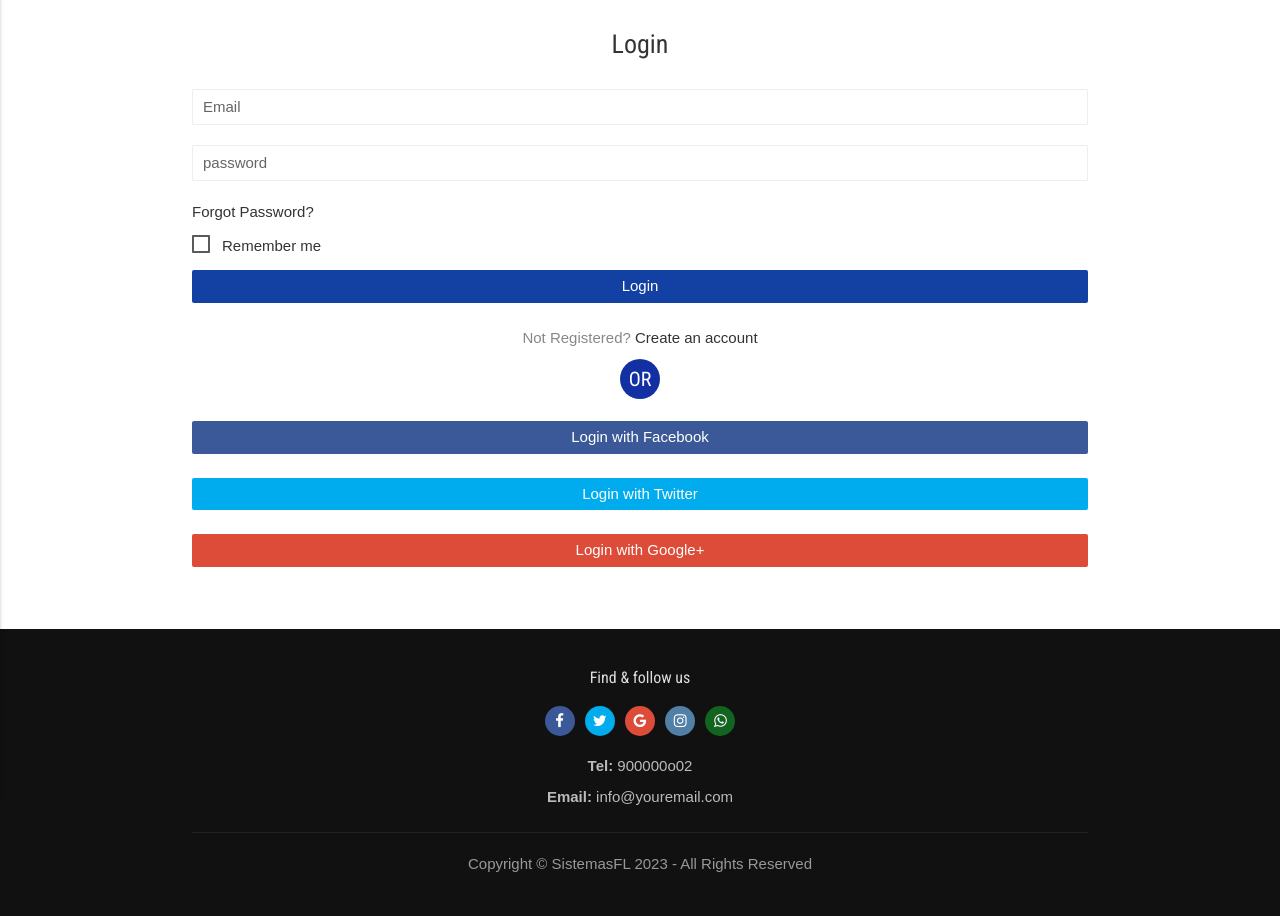
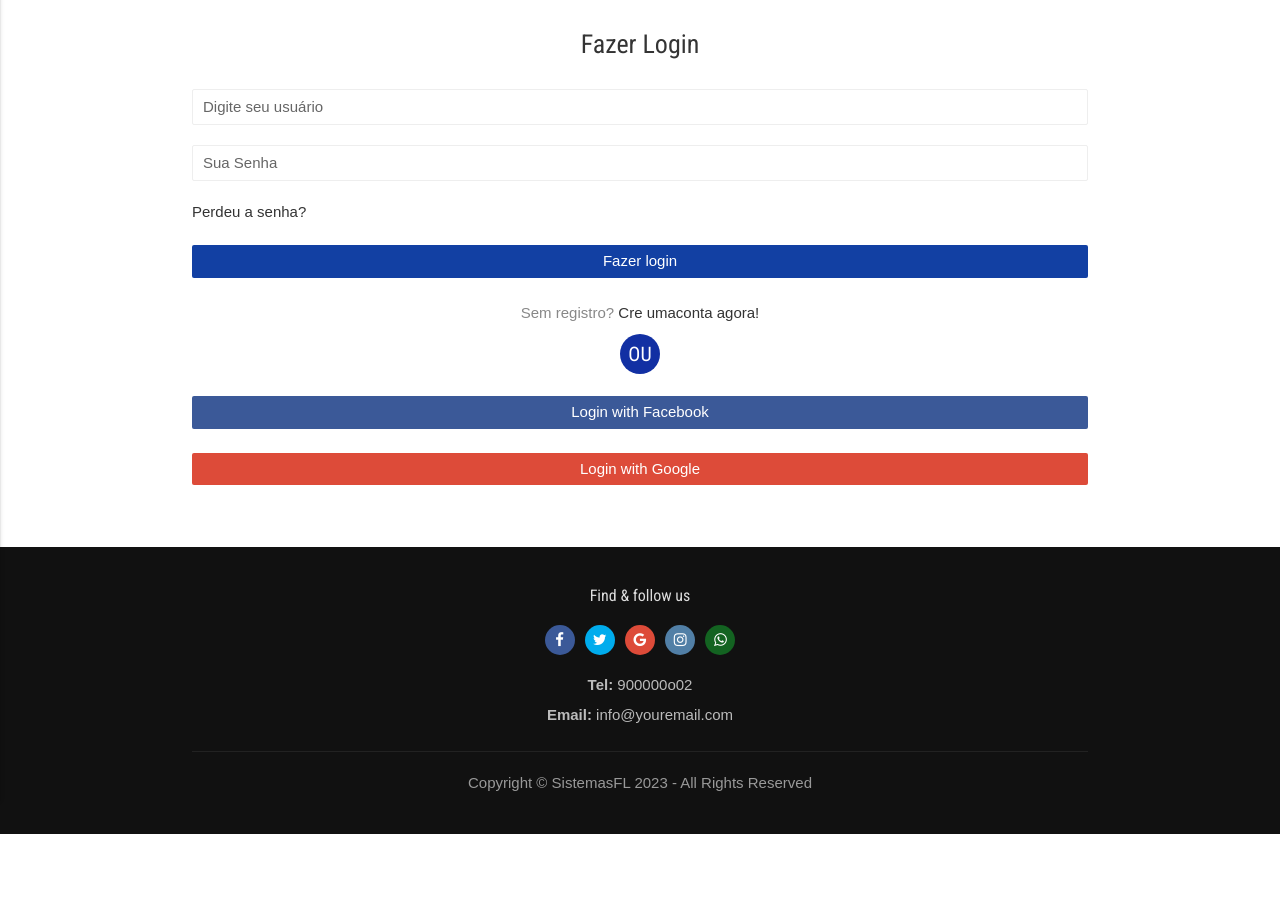
Before and after one commit to Sistemas-fabianno-Limma/amador2share, a PHP site: page /amador2share/index.php?page=login in a window 1280 px wide. Shown: the part 60-976 px from the top of the page. After the commit the page ends 894 px from the top, so only its background shows below. Run offline with PHP 8.4, Linux system fonts and the light colour scheme; some web fonts are replaced.

Commit message:
novas atauliazações

```diff
--- /dev/null
+++ b/functions/functions.php
@@ -0,0 +1,9 @@
+<?php
+function inputCheck($data) {
+    $data = trim($data);
+    $data = stripslashes($data);
+    $data = htmlspecialchars($data);
+    return $data;
+  }
+
+?>
--- a/includes_path/menu-left.php
+++ b/includes_path/menu-left.php
@@ -1,15 +1,15 @@
 <ul id="slide-out-left" class="side-nav collapsible" data-collapsible="accordion">
-        <li><a href="?page=home"><i class="fa fa-home"></i>Home</a></li>
+        <li><a href="<?php echo htmlspecialchars("?page=home");?>"><i class="fa fa-home"></i>Home</a></li>
         <?php
         if(isset($_SESSION['session_player'])){
         ?>
-        <li><a href="?page=meuclube"><i class="fa fa-star"></i>Seu Clube</a></li>
-        <li><a href="?page=player"><i class="fa fa-user"></i>Seu perfil</a></li>
+        <li><a href="<?php echo htmlspecialchars("?page=meuClube");?>"><i class="fa fa-star"></i>Seu Clube</a></li>
+        <li><a href="<?php echo htmlspecialchars("?page=player");?>"><i class="fa fa-user"></i>Seu perfil</a></li>
         <?php }else{ ?>
-        <li><a href="?page=login"><i class="fa fa-sign-in"></i>Login</a></li>
-        <li><a href="?page=registro"><i class="fa fa-user-plus"></i>Register</a></li>
+        <li><a href="<?php echo htmlspecialchars("?page=login");?>"><i class="fa fa-sign-in"></i>Login</a></li>
+        <li><a href="<?php echo htmlspecialchars("?page=registro");?>"><i class="fa fa-user-plus"></i>Register</a></li>
         <?php } ?>
-        <li><a href="?page=clubes"><i class="fa fa-star"></i>Clubes</a></li>
-        <li><a href="?page=players"><i class="fa fa-users"></i>Jogadores</a></li>
-        <li><a href="?page=contato"><i class="fa fa-envelope"></i>Contato</a></li>
+        <li><a href="<?php echo htmlspecialchars("?page=clubes");?>"><i class="fa fa-star"></i>Clubes</a></li>
+        <li><a href="<?php echo htmlspecialchars("?page=players");?>"><i class="fa fa-users"></i>Jogadores</a></li>
+        <li><a href="<?php echo htmlspecialchars("?page=contato");?>"><i class="fa fa-envelope"></i>Contato</a></li>
     </ul>
--- a/includes_path/menu.php
+++ b/includes_path/menu.php
@@ -1,2 +1,2 @@
-<div class="site-title"><a href="?page=home" class="logo"><h1>Amador2share</h1></a></div>
-<div class="panel-control-right"><a href="?page=news"><i class="fa fa-newspaper-o"></i></a></div>
+<div class="site-title"><a href="<?php echo htmlspecialchars("?page=home");?>" class="logo"><h1>Amador2share</h1></a></div>
+<div class="panel-control-right"><a href="<?php echo htmlspecialchars("?page=news");?>"><i class="fa fa-newspaper-o"></i></a></div>
--- a/index.php
+++ b/index.php
@@ -1,6 +1,8 @@
 <?php
 session_start();
-$page = $_GET['page'];
+require_once('setting/config.php');
+require_once('functions/functions.php');
+$page = inputCheck($_GET['page']);
 require_once('includes_path/header.php');
 switch($page){
 /////////////////////////
--- a/pages_public/login.php
+++ b/pages_public/login.php
@@ -2,24 +2,19 @@
 <div class="login app-pages app-section">
 		<div class="container">
 			<div class="pages-title">
-				<h3>Login</h3>
+				<h3>Fazer Login</h3>
 			</div>
-			<form action="#">
-				<input type="email" placeholder="Email">
-				<input type="password" placeholder="password">
-				<div><a href="#" class="forgot">Forgot Password?</a></div>
-				<div class="chebox">
-					<input type="checkbox" id="checkbox" />
-  					<label for="checkbox">Remember me</label>
-				</div>
-				<button class="button">Login</button>
-				<div class="create-account">Not Registered? <a href="#">Create an account</a></div>
+			<form action="<?php echo htmlspecialchars("?page=checkingData&tipo=login");?>">
+				<input type="text" name="usuario" placeholder="Digite seu usuário">
+				<input type="password" name="senha" placeholder="Sua Senha">
+				<div><a href="#" class="forgot">Perdeu a senha?</a></div>
+				<button class="button">Fazer login</button>
+				<div class="create-account">Sem registro? <a href="<?php echo htmlspecialchars("?page=registro");?>">Cre umaconta agora!</a></div>
 			</form>
 			<div class="or">
-				<h5>OR</h5>
+				<h5>OU</h5>
 				<button class="button facebook">Login with Facebook</button>
-				<button class="button twitter">Login with Twitter</button>
-				<button class="button google">Login with Google+</button>
+				<button class="button google">Login with Google </button>
 			</div>
 		</div>
 	</div>
--- a/pages_public/registro.php
+++ b/pages_public/registro.php
@@ -4,7 +4,7 @@
 			<div class="pages-title">
 				<h3>Novo Cadastro</h3>
 			</div>
-			<form method="post" action="?page=checkingData&tipo=cadastro">
+			<form method="post" action="<?php echo htmlspecialchars("?page=checkingData&tipo=cadastro");?>">
 				<input name="fnome" type="text" placeholder="Primeiro Nome">
 				<input name="lnome" type="text" placeholder="Último Nome">
 				<input name="usuario" type="text" placeholder="Usuário">
--- /dev/null
+++ b/setting/config.php
@@ -0,0 +1,25 @@
+<?php
+//setting data bd
+$server = "localhost";
+$bd = "amadorshare";
+$pass = "";
+$user = "root";
+/////////////////////////////////////
+//setting connection db
+
+// setting site
+$namesite = "Amador2Share";
+$descsite = "Rede social dedicado ao futebol amador.";
+$url = "localhost/amador2share";
+$metasite = "futshare, futebol, brasil";
+$logosite = "";
+$footer = "Software produzido por Sistemas FL - Copyright ".date('Y');
+$versão = "1.0.0";
+$version = "<span class='label label-info'>Versão ".$versão."</span>";
+
+$con = new mysqli($server, $user, $pass, $bd);
+// Check connection
+if ($con->connect_error) {
+  die("Connection failed: " . $conn->connect_error);
+}
+//////////////////////////////////////////////////
```
Also changed, not shown: checking.php (+7 -21 lines), setting/cadastro.php (added, +63 -0 lines), setting/login.php (added).
